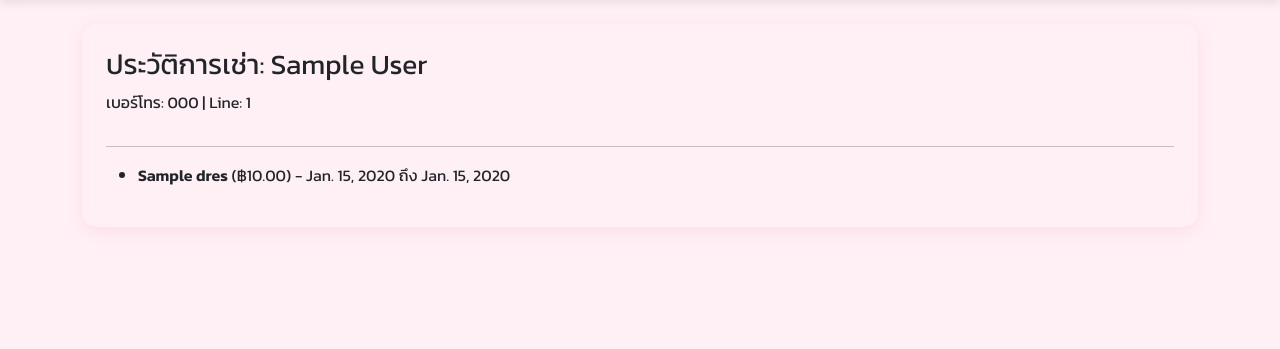
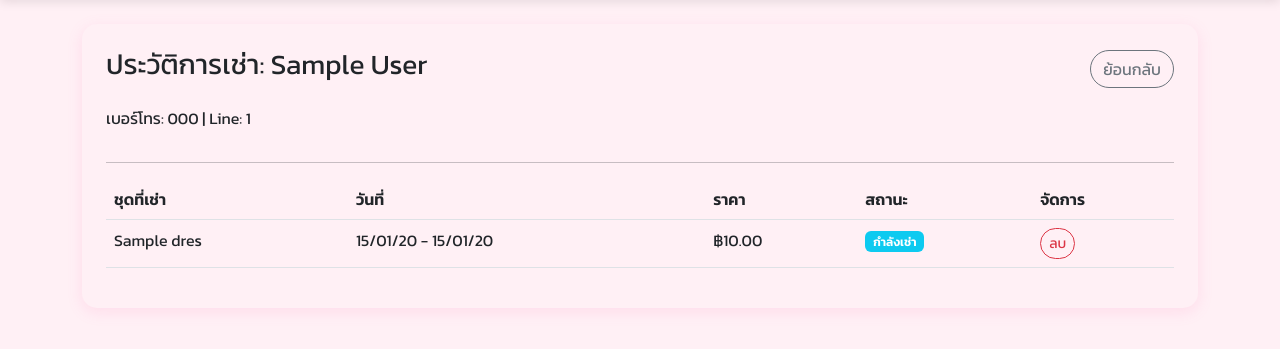
Before and after one commit to Macsarunrat/pink_rental, a Django app: page /customers/1/ in a window 1280 px wide. Shown: the part 56-405 px from the top of the page. Run offline with Django 5.2, Linux system fonts and the light colour scheme; tables that the repository leaves empty hold one stand-in row (values such as "Sample post").

Commit message:
delete history

```diff
--- a/core/urls.py
+++ b/core/urls.py
@@ -12,5 +12,6 @@ urlpatterns = [
     path('customers/add/', views.add_customer, name='add_customer'), # <--- เพิ่มบรรทัดนี้
     path('dresses/edit/<int:dress_id>/', views.edit_dress, name='edit_dress'),
     path('dresses/delete/<int:dress_id>/', views.delete_dress, name='delete_dress'),
+    path('rentals/delete/<int:rental_id>/', views.delete_rental, name='delete_rental'),
 
 ]
--- a/core/views.py
+++ b/core/views.py
@@ -99,3 +99,14 @@ def delete_dress(request, dress_id):
     dress = get_object_or_404(Dress, id=dress_id)
     dress.delete()
     return redirect('dress_list')
+
+def delete_rental(request, rental_id):
+    rental = get_object_or_404(Rental, id=rental_id)
+    rental.delete() # ลบข้อมูลทิ้งทันที
+
+    # เช็คว่ากดลบมาจากหน้าไหน? (ถ้ามาจากหน้าลูกค้า ให้กลับไปหน้าลูกค้า)
+    next_url = request.GET.get('next', 'dashboard')
+    if next_url != 'dashboard':
+        return redirect(next_url)
+
+    return redirect('dashboard')
--- a/templates/customer_history.html
+++ b/templates/customer_history.html
@@ -1,17 +1,50 @@
 {% extends 'base.html' %}
+{% load humanize %}
+
 {% block content %}
 <div class="card p-4">
-    <h3>ประวัติการเช่า: {{ customer.name }}</h3>
+    <div class="d-flex justify-content-between align-items-center mb-3">
+        <h3>ประวัติการเช่า: {{ customer.name }}</h3>
+        <a href="{% url 'customer_list' %}" class="btn btn-outline-secondary rounded-pill">ย้อนกลับ</a>
+    </div>
     <p>เบอร์โทร: {{ customer.phone }} | Line: {{ customer.line_id }}</p>
     <hr>
-    <ul>
-        {% for rental in rentals %}
-        <li>
-            <strong>{{ rental.dress.name }}</strong>
-            (฿{{ rental.total_price }}) -
-            {{ rental.start_date }} ถึง {{ rental.end_date }}
-        </li>
-        {% endfor %}
-    </ul>
+
+    <div class="table-responsive">
+        <table class="table table-hover">
+            <thead>
+                <tr>
+                    <th>ชุดที่เช่า</th>
+                    <th>วันที่</th>
+                    <th>ราคา</th>
+                    <th>สถานะ</th>
+                    <th>จัดการ</th>
+                </tr>
+            </thead>
+            <tbody>
+                {% for rental in rentals %}
+                <tr>
+                    <td>{{ rental.dress.name }}</td>
+                    <td>{{ rental.start_date|date:"d/m/y" }} - {{ rental.end_date|date:"d/m/y" }}</td>
+                    <td>฿{{ rental.total_price|intcomma }}</td>
+                    <td>
+                        <span class="badge {% if rental.status == 'BOOKED' %}bg-warning{% elif rental.status == 'ACTIVE' %}bg-info{% else %}bg-success{% endif %}">
+                            {{ rental.get_status_display }}
+                        </span>
+                    </td>
+                    <td>
+                        <a href="{% url 'delete_rental' rental.id %}?next={% url 'customer_history' customer.id %}"
+                           class="btn btn-sm btn-outline-danger rounded-pill"
+                           onclick="return confirm('ยืนยันลบประวัตินี้?');">
+                           ลบ
+                        </a>
+                    </td>
+                </tr>
+                {% empty %}
+                <tr><td colspan="5" class="text-center">ไม่มีประวัติการเช่า</td></tr>
+                {% endfor %}
+            </tbody>
+        </table>
+    </div>
 </div>
 {% endblock %}
```
Also changed, not shown: templates/dashboard.html (+12 -18 lines).
